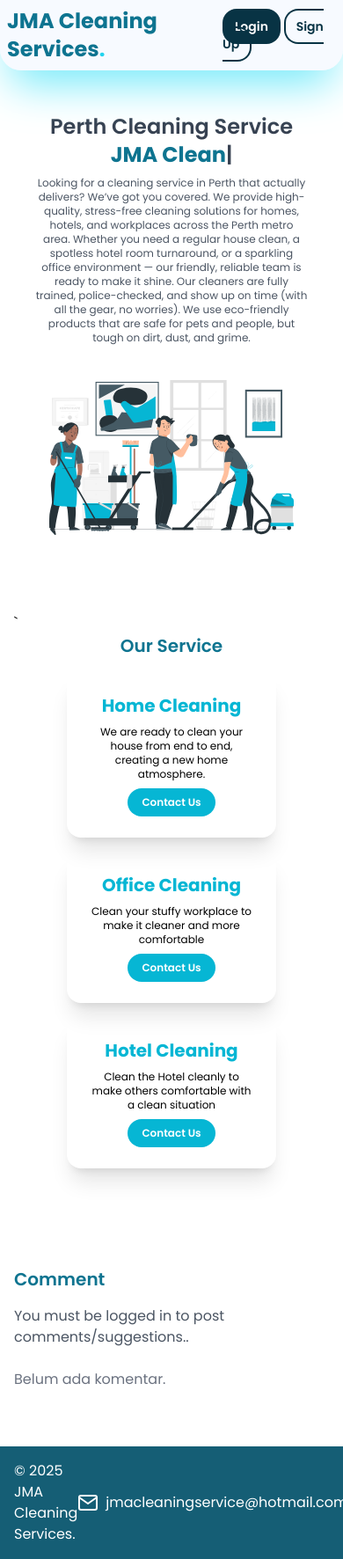
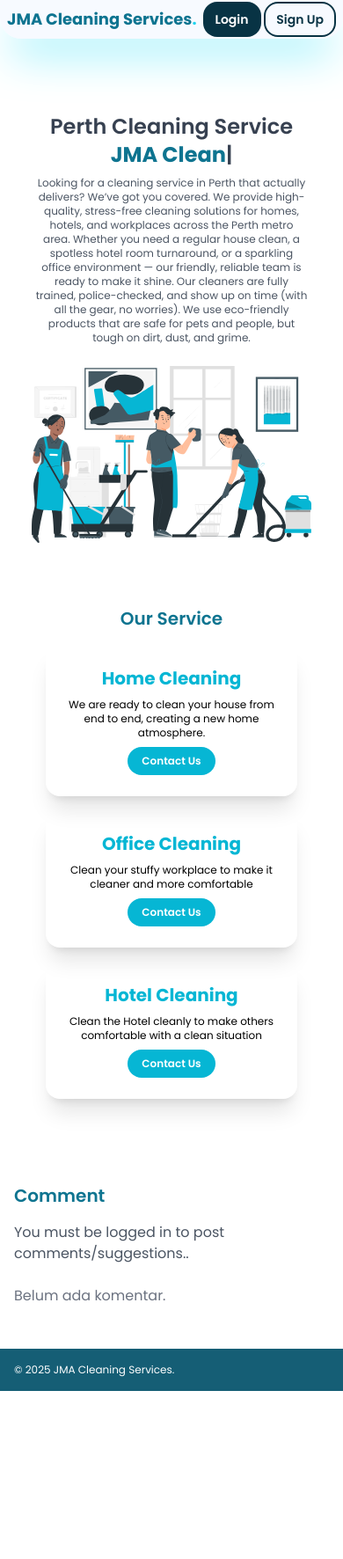
Before and after one commit to Selineajasih/Anomali12, a PHP site: page / in a window 390 px wide. Shown: the whole page at 88% size. After the commit the page ends 1581 px from the top, so only its background shows below. Run offline with PHP 8.4, Linux system fonts and the light colour scheme; data that the repository does not hold is empty; style sheets or scripts are compiled from the project's sources; some libraries are stand-ins or nearby versions.

Commit message:
Memperbaiki responsivitas index, forgot pass, dan edit comment

```diff
--- a/edit_comment.php
+++ b/edit_comment.php
@@ -48,7 +48,7 @@ $stmt->close();
 
   <!-- NAVBAR -->
   <nav class="w-full fixed z-50 flex justify-between p-4 items-center top-0">
-  <div class="font-bold text-2xl sm:text-xl">
+  <div class="font-bold md:text-2xl text-lg">
       <span class="text-cyan-700">JMA Cleaning Services</span><span class="text-cyan-400">.</span>
     </div>
   </nav>
--- a/forgot_password.php
+++ b/forgot_password.php
@@ -75,7 +75,7 @@ if($_SERVER['REQUEST_METHOD'] === 'POST'){
 <body class="min-h-screen">
   <!-- NAVBAR -->
   <nav class="w-full fixed z-50 flex justify-between p-4 items-center top-0">
-  <div class="font-bold text-2xl sm:text-xl">
+  <div class="font-bold md:text-2xl text-lg">
       <span class="text-cyan-700">JMA Cleaning Services</span><span class="text-cyan-400">.</span>
     </div>
   </nav>
--- a/index.php
+++ b/index.php
@@ -30,7 +30,7 @@ include('db.php');
 <body class="bg-blue-30 min-h-screen">
   <!-- NAVBAR -->
   <nav class="w-full bg-blue-50 bg-opacity-50 backdrop-blur-md fixed z-50 flex justify-between p-2 md:p-4 items-center top-0 shadow-cyan-300 shadow-2xl rounded-b-3xl">
-    <div class="font-bold text-2xl sm:text-xl">
+    <div class="font-bold md:text-2xl text-lg">
       <span class="text-cyan-700">JMA Cleaning Services</span><span class="text-cyan-400">.</span>
     </div>
 
@@ -55,16 +55,12 @@ include('db.php');
       <h1 class="font-semibold text-gray-700 text-2xl md:text-4xl lg:text-5xl">Perth Cleaning Service<br>
         <span id="element" class="text-cyan-700 font-bold"></span>
       </h1>
-      <p class="text-gray-600 mt-2 md:px-26 px-6 lg:px-32 md:text-base text-xs md:mt-5">Looking for a cleaning service in Perth that actually delivers? We’ve got you covered.
-
-We provide high-quality, stress-free cleaning solutions for homes, hotels, and workplaces across the Perth metro area. Whether you need a regular house clean, a spotless hotel room turnaround, or a sparkling office environment — our friendly, reliable team is ready to make it shine.
-
-Our cleaners are fully trained, police-checked, and show up on time (with all the gear, no worries). We use eco-friendly products that are safe for pets and people, but tough on dirt, dust, and grime.</p>
-
-      <div class="w-full px-10 py-10 md:px-20 lg:px-40 flex justify-center items-center">
+      <p class="text-gray-600 mt-2 md:px-26 px-6 lg:px-32 md:text-base text-xs md:mt-5">Looking for a cleaning service in Perth that actually delivers? We’ve got you covered. We provide high-quality, stress-free cleaning solutions for homes, hotels, and workplaces across the Perth metro area. Whether you need a regular house clean, a spotless hotel room turnaround, or a sparkling office environment — our friendly, reliable team is ready to make it shine. Our cleaners are fully trained, police-checked, and show up on time (with all the gear, no worries). We use eco-friendly products that are safe for pets and people, but tough on dirt, dust, and grime.</p>
+      <div class="w-full px-5 py-6 md:py-10 md:px-20 lg:px-40 flex justify-center items-center">
         <img src="assets/7426287.svg" alt="cleaner-image" class="">
       </div>
-    </section>`
+    </section>
+
     <!-- Services -->
     <section class="justify-center w-full">
       <h2 class="text-xl md:text-2xl lg:text-3xl font-semibold text-cyan-700 mb-4 w-full text-center">Our Service</h2>
@@ -73,7 +69,7 @@ Our cleaners are fully trained, police-checked, and show up on time (with all th
       <div class="flex-col flex md:flex-row gap-4 justify-center w-full items-center">
 
         <!-- service option -->
-        <div class=" p-6 shadow-xl rounded-2xl w-2/3 lg:w-1/4">
+        <div class=" p-6 shadow-xl rounded-2xl w-4/5 lg:w-1/4">
           <div class="font-bold text-cyan-500 text-center text-xl">
             Home Cleaning
           </div>
@@ -91,7 +87,7 @@ Our cleaners are fully trained, police-checked, and show up on time (with all th
         </div>
 
         <!-- service option -->
-        <div class=" p-6 shadow-xl rounded-2xl w-2/3 lg:w-1/4">
+        <div class=" p-6 shadow-xl rounded-2xl w-4/5 lg:w-1/4">
           <div class="font-bold text-cyan-500 text-center text-xl">
             Office Cleaning
           </div>
@@ -109,7 +105,7 @@ Our cleaners are fully trained, police-checked, and show up on time (with all th
         </div>
 
         <!-- service option -->
-        <div class=" p-6 shadow-xl rounded-2xl w-2/3 lg:w-1/4">
+        <div class=" p-6 shadow-xl rounded-2xl w-4/5 lg:w-1/4">
           <div class="font-bold text-cyan-500 text-center text-xl">
             Hotel Cleaning
           </div>
@@ -131,7 +127,7 @@ Our cleaners are fully trained, police-checked, and show up on time (with all th
     </section>
 
     <!-- Comments -->
-    <section class="py-8 mt-20">
+    <section class="md:py-8 py-4 mt-20">
       <h2 class="text-xl md:text-2xl lg:text-3xl font-semibold text-cyan-700 mb-4 sm:text-xl">Comment</h2>
 
       <?php if (isset($_SESSION['user'])): ?>
@@ -184,15 +180,14 @@ Our cleaners are fully trained, police-checked, and show up on time (with all th
 
   </main>
 
-  <footer class="bg-cyan-800 text-white p-4 mt-8 flex items-center justify-between">
+  <footer class="bg-cyan-800 text-white p-4 mt-8 flex items-center justify-between md:text-base text-xs">
     <p class="w-full">&copy; 2025 JMA Cleaning Services.</p>
-    <div class="flex gap-2 text-white">
+    <div class="md:flex gap-2 text-white hidden">
       <i data-feather="mail"></i>
       <p class="">jmacleaningservice@hotmail.com</p>
     </div>
       <?php if (isset($_SESSION['user']['role']) && $_SESSION['user']['role'] === 'admin'): ?>
-    <a href="admin.php"
-       class="ml-4 bg-white text-cyan-800 px-3 py-2 rounded shadow hover:bg-gray-100">
+    <a href="admin.php"class="ml-4 md:w-1/5 w-full text-center bg-white text-cyan-800 px-3 py-2 rounded shadow hover:bg-gray-100">
       Admin Panel
     </a>
   <?php endif; ?>
```
